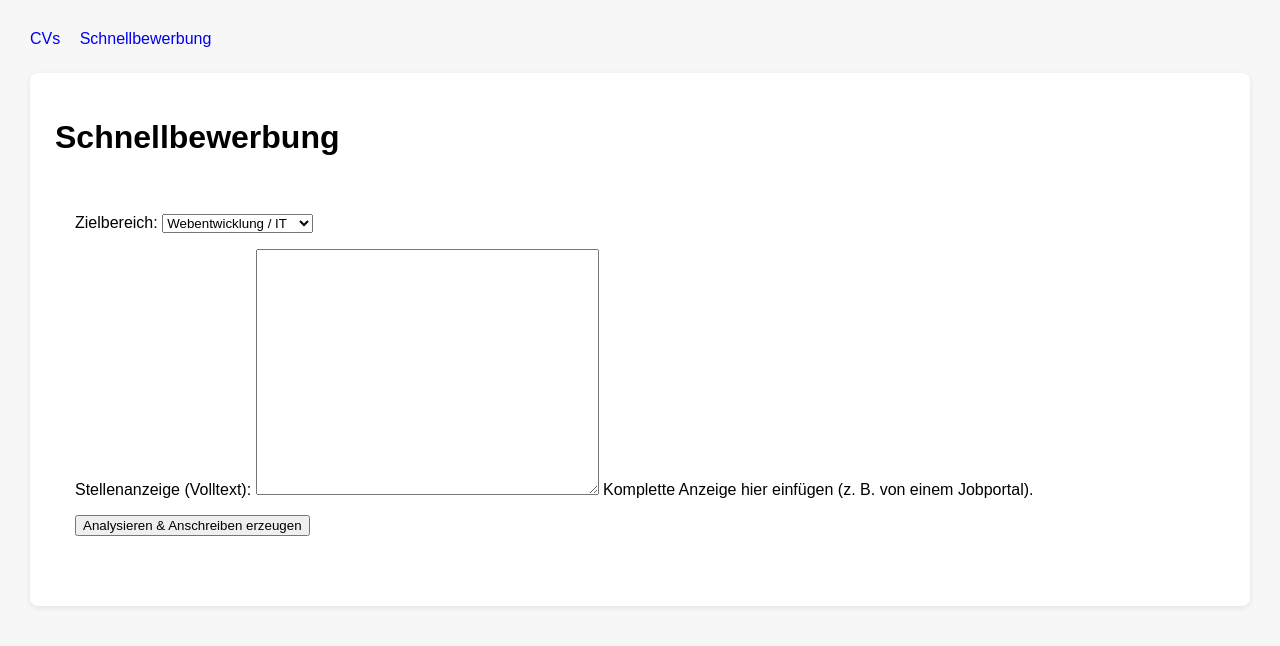
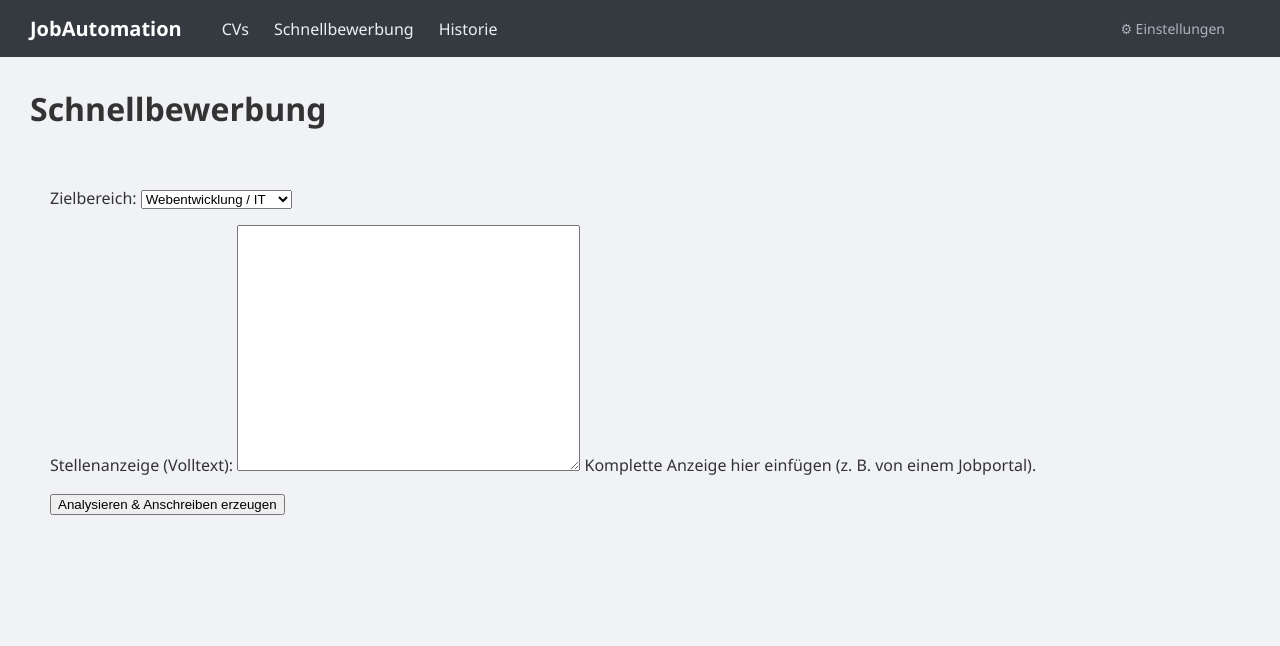
Before and after one commit to mhilmicicek07/py_JobAutomation, a Django app: page /jobs/quick-apply/ in a window 1280 px wide. Shown: the top 646 px of the page. Run offline with Django 5.2, Linux system fonts and the light colour scheme; the visitor is signed in with stand-in values (Sample User, id 1).

Commit message:
feat: Add application history and fix score display bug

```diff
--- a/job_analyzer/urls.py
+++ b/job_analyzer/urls.py
@@ -4,4 +4,6 @@ from .views import *
 
 urlpatterns = [
     path("quick-apply/", quick_apply, name="quick_apply"),
+    path("history/", application_history, name="application_history"),
+    path("history/<int:pk>/", application_detail, name="application_detail"),
 ]
--- a/job_analyzer/views.py
+++ b/job_analyzer/views.py
@@ -3,7 +3,7 @@ from __future__ import annotations
 from typing import Any, Dict, List
 
 from django import forms
-from django.shortcuts import render
+from django.shortcuts import render, get_object_or_404
 from django.contrib.auth.decorators import login_required
 from django.views.decorators.http import require_http_methods
 
@@ -34,6 +34,59 @@ class QuickApplyForm(forms.Form):
 
 
 @login_required
+def application_history(request):
+    """Geçmiş başvuruları listeler."""
+    drafts = ApplicationDraft.objects.select_related("cv", "posting").order_by("-created_at")
+    return render(request, "job_analyzer/history.html", {"drafts": drafts})
+
+
+@login_required
+def application_detail(request, pk):
+    """Geçmiş bir başvurunun detayını gösterir."""
+    draft = get_object_or_404(ApplicationDraft, pk=pk)
+    # Sonuçları quick_apply template yapısına uygun hazırlayalım
+    result = {
+        "posting": draft.posting,
+        "cv": draft.cv,
+        "skills": draft.posting.extracted_skills,
+        "match_score": draft.posting.match_score,
+        "score": draft.posting.match_score, # Template uyumu için
+        "decision": draft.posting.decision,
+        "cover_letter": draft.cover_letter,
+        "draft": draft,
+    }
+
+    # Sections (Profil, Deneyim vb.) dict ise listeye çevir
+    sections = []
+    if isinstance(draft.cv_sections, dict):
+        section_labels = {
+            "profil": "Profil",
+            "kenntnisse": "Kenntnisse",
+            "erfahrung": "Berufserfahrung",
+            "ausbildung": "Ausbildung",
+            "hinweise": "Sonstiges / Hinweise",
+        }
+        for key, value in draft.cv_sections.items():
+            if key == "diagnostik" or not isinstance(value, str):
+                continue
+            if value.strip():
+                sections.append({
+                    "key": key,
+                    "label": section_labels.get(key, key.title()),
+                    "text": value.strip()
+                })
+
+    result["sections"] = sections
+
+    # Formu göstermeye gerek yok, sadece sonucu gösteriyoruz
+    return render(request, "job_analyzer/quick_apply.html", {
+        "form": QuickApplyForm(), # Boş form, hata vermemesi için
+        "result": result,
+        "readonly": True # Template'de 'Analiz' butonunu gizlemek için kullanılabilir
+    })
+
+
+@login_required
 @require_http_methods(["GET", "POST"])
 def quick_apply(request):
     result: Dict[str, Any] | None = None
@@ -53,14 +106,12 @@ def quick_apply(request):
             # 2. AI veya Heuristik Analiz
             data = ai_services.ai_extract_posting(posting, user=request.user)
 
-            # AI başarısız olduysa veya boş döndüyse fallback (heuristik)
             if not data.get("skills") and not data.get("experience"):
                 data = ja_services.extract_requirements(raw_text, target_field)
 
             skills = data.get("skills") or []
             experience = data.get("experience") or []
 
-            # Sonuçları kaydet
             posting.extracted_skills = skills
             posting.extracted_experience = experience
 
@@ -73,8 +124,7 @@ def quick_apply(request):
             posting.decision = decision
             posting.save()
 
-            # 3. Ön Yazı (Cover Letter) & Taslak
-            # GÜNCELLEME: user=request.user parametresi EKLENDİ
+            # 3. Ön Yazı & Taslak
             cover_letter = letter_services.build_cover_letter(cv, posting, user=request.user)
 
             draft, _ = ApplicationDraft.objects.update_or_create(
@@ -87,7 +137,7 @@ def quick_apply(request):
                 }
             )
 
-            # 4. Sonuç Hazırlığı (Template için)
+            # 4. Sonuç Hazırlığı
             section_labels = {
                 "profil": "Profil",
                 "kenntnisse": "Kenntnisse",
@@ -103,8 +153,6 @@ def quick_apply(request):
                         continue
 
                     text = value.strip()
-
-                    # Basit tekrar temizliği özellikle Erfahrung / Ausbildung için
                     if key in {"erfahrung", "ausbildung"}:
                         lines = [ln.rstrip() for ln in text.splitlines()]
                         seen = set()
@@ -116,13 +164,11 @@ def quick_apply(request):
                         text = "\n".join(deduped).strip()
 
                     if text:
-                        sections.append(
-                            {
-                                "key": key,
-                                "label": section_labels.get(key, key.title()),
-                                "text": text,
-                            }
-                        )
+                        sections.append({
+                            "key": key,
+                            "label": section_labels.get(key, key.title()),
+                            "text": text,
+                        })
 
             result = {
                 "posting": posting,
@@ -130,6 +176,7 @@ def quick_apply(request):
                 "skills": skills,
                 "experience": experience,
                 "match_score": score,
+                "score": score,  # DÜZELTME: Template {{ result.score }} bekliyor
                 "decision": decision,
                 "sections": sections,
                 "cover_letter": cover_letter,
--- a/templates/base.html
+++ b/templates/base.html
@@ -6,34 +6,62 @@
 
     <style>
         body {
-            font-family: Arial, sans-serif;
-            margin: 30px;
-            background: #f7f7f7;
+            font-family: 'Segoe UI', Tahoma, Geneva, Verdana, sans-serif;
+            margin: 0;
+            background: #f0f2f5;
+            color: #333;
+        }
+        nav {
+            background: #343a40;
+            padding: 15px 30px;
+            margin-bottom: 30px;
+            display: flex;
+            align-items: center;
+        }
+        nav a {
+            color: #ecf0f1;
+            text-decoration: none;
+            margin-right: 25px;
+            font-weight: 500;
+            font-size: 16px;
+        }
+        nav a:hover {
+            color: #ffffff;
+            text-decoration: underline;
+        }
+        nav .brand {
+            font-size: 20px;
+            font-weight: bold;
+            color: white;
+            margin-right: 40px;
         }
         .container {
-            background: white;
-            padding: 25px;
-            border-radius: 8px;
-            box-shadow: 0 2px 6px rgba(0,0,0,0.08);
-        }
-        nav a {
-            margin-right: 15px;
-            text-decoration: none;
-        }
-        nav {
-            margin-bottom: 25px;
-            display: block;
+            padding: 0 30px 40px 30px;
         }
     </style>
 </head>
 <body>
 
 <nav>
+    <div class="brand">JobAutomation</div>
     <a href="{% url 'dashboard' %}">CVs</a>
     <a href="{% url 'quick_apply' %}">Schnellbewerbung</a>
+    <a href="{% url 'application_history' %}">Historie</a> <a href="{% url 'ai_settings' %}" style="margin-left: auto; color: #adb5bd; font-size: 14px;">⚙ Einstellungen</a>
 </nav>
 
 <div class="container">
+    {% if messages %}
+        <div style="margin-bottom: 20px;">
+        {% for message in messages %}
+            <div style="padding: 10px 15px; border-radius: 4px; margin-bottom: 10px;
+                {% if message.tags == 'success' %}background: #d4edda; color: #155724; border: 1px solid #c3e6cb;{% endif %}
+                {% if message.tags == 'error' %}background: #f8d7da; color: #721c24; border: 1px solid #f5c6cb;{% endif %}">
+                {{ message }}
+            </div>
+        {% endfor %}
+        </div>
+    {% endif %}
+
     {% block content %}
     {% endblock %}
 </div>
```
Also changed, not shown: ai_bridge/templates/ai_bridge/settings.html (added, +44 -0 lines), job_analyzer/templates/job_analyzer/history.html (added, +66 -0 lines), ai_bridge/migrations/0003_alter_cvsource_options_alter_cvsource_note_and_more.py (added).
